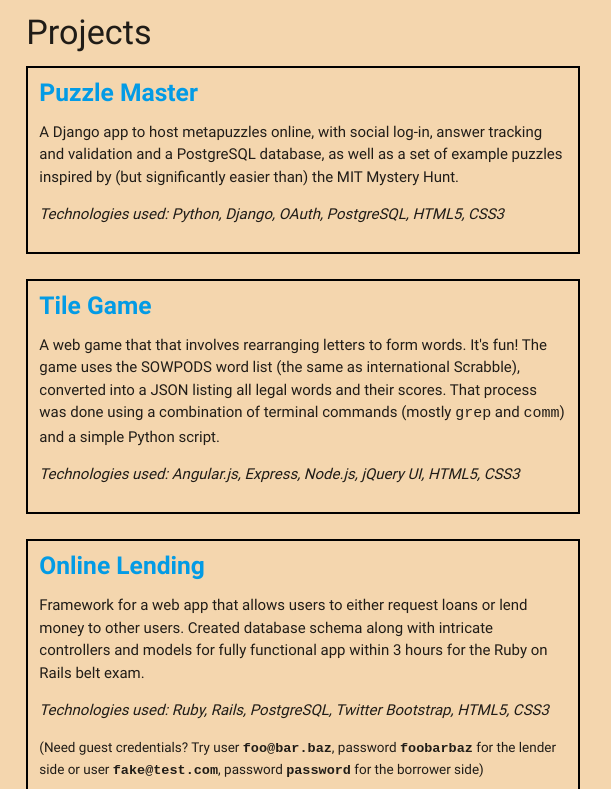
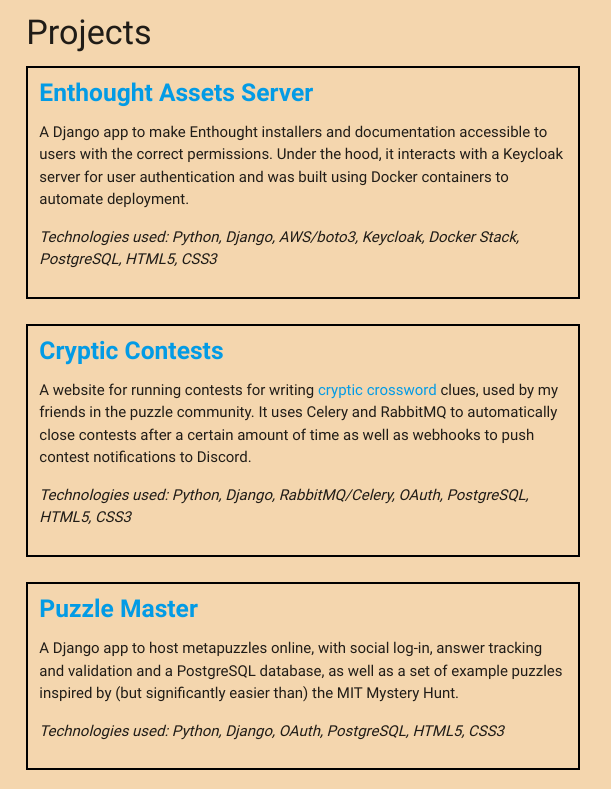
Before and after one commit to madjaqk/madjaqk.github.io, a plain HTML site: page index.html in a window 1280 px wide. Shown: the part 311-1100 px from the top of the page, 337-948 px from the left. Drawn offline with Linux system fonts and the light colour scheme.

Commit message:
update projects

```diff
--- a/index.html
+++ b/index.html
@@ -25,6 +25,16 @@
 					<p>I'm a software developer with a Python emphasis and the ability to thrive in fast-paced environments.  A former instructor at an immersive bootcamp with a proven record of mastering new technologies in a tight time-frame, I possess an analytic mind that is always striving to understand why something works the way it does and how it can be improved.</p>
 					<h4>Projects</h4>
 					<div class="project-box">
+						<h5><a href="http://assets.enthought.com">Enthought Assets Server</a></h5>
+						<p>A Django app to make Enthought installers and documentation accessible to users with the correct permissions.  Under the hood, it interacts with a Keycloak server for user authentication and was built using Docker containers to automate deployment.</p>
+						<p class="techs">Technologies used: Python, Django, AWS/boto3, Keycloak, Docker Stack, PostgreSQL, HTML5, CSS3</p>
+					</div>
+					<div class="project-box">
+						<h5><a href="http://cryptics.jackbrounstein.com">Cryptic Contests</a></h5>
+						<p>A website for running contests for writing <a href="https://en.wikipedia.org/wiki/Cryptic_crossword">cryptic crossword</a> clues, used by my friends in the puzzle community.  It uses Celery and RabbitMQ to automatically close contests after a certain amount of time as well as webhooks to push contest notifications to Discord.</p>
+						<p class="techs">Technologies used: Python, Django, RabbitMQ/Celery, OAuth, PostgreSQL, HTML5, CSS3</p>
+					</div>
+					<div class="project-box">
 						<h5><a href="http://puzzles.jackbrounstein.com">Puzzle Master</a></h5>
 						<p>A Django app to host metapuzzles online, with social log-in, answer tracking and validation and a PostgreSQL database, as well as a set of example puzzles inspired by (but significantly easier than) the MIT Mystery Hunt.</p>
 						<p class="techs">Technologies used: Python, Django, OAuth, PostgreSQL, HTML5, CSS3</p>
@@ -33,12 +43,6 @@
 						<h5><a href="http://tiles.jackbrounstein.com">Tile Game</a></h5>
 						<p>A web game that that involves rearranging letters to form words.  It's fun!  The game uses the SOWPODS word list (the same as international Scrabble), converted into a JSON listing all legal words and their scores.  That process was done using a combination of terminal commands (mostly <code>grep</code> and <code>comm</code>) and a simple Python script.</p>
 						<p class="techs">Technologies used: Angular.js, Express, Node.js, jQuery UI, HTML5, CSS3</p>
-					</div>
-					<div class="project-box">
-						<h5><a href="http://online-lending.jackbrounstein.com">Online Lending</a></h5>
-						<p>Framework for a web app that allows users to either request loans or lend money to other users. Created database schema along with intricate controllers and models for fully functional app within 3 hours for the Ruby on Rails belt exam.</p>
-						<p class="techs">Technologies used: Ruby, Rails, PostgreSQL, Twitter Bootstrap, HTML5, CSS3</p>
-						<p class="small-text">(Need guest credentials?  Try user <code class="strong">foo@bar.baz</code>, password <code class="strong">foobarbaz</code> for the lender side or user <code class="strong">fake@test.com</code>, password <code class="strong">password</code> for the borrower side)</p>
 					</div>
 					<div class="project-box">
 						<h5><a href="/Set/">Set</a></h5>
```
